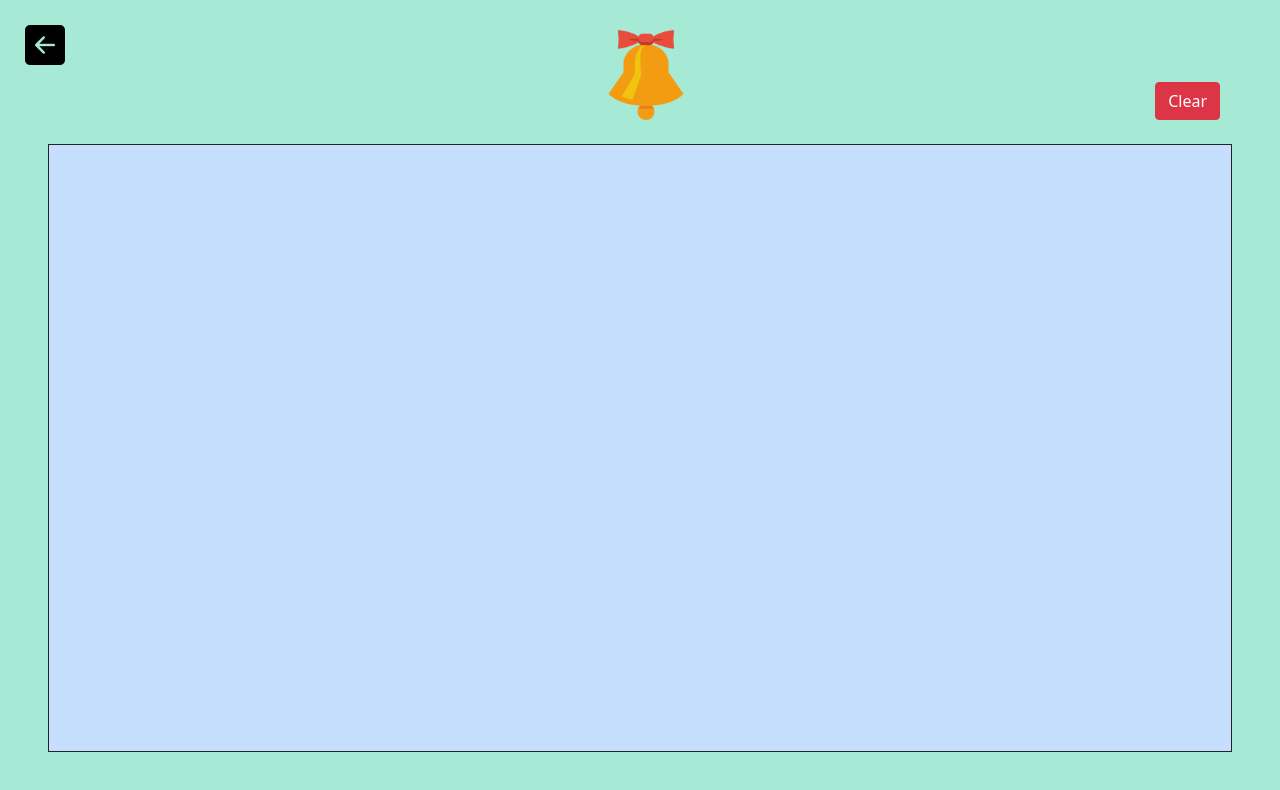
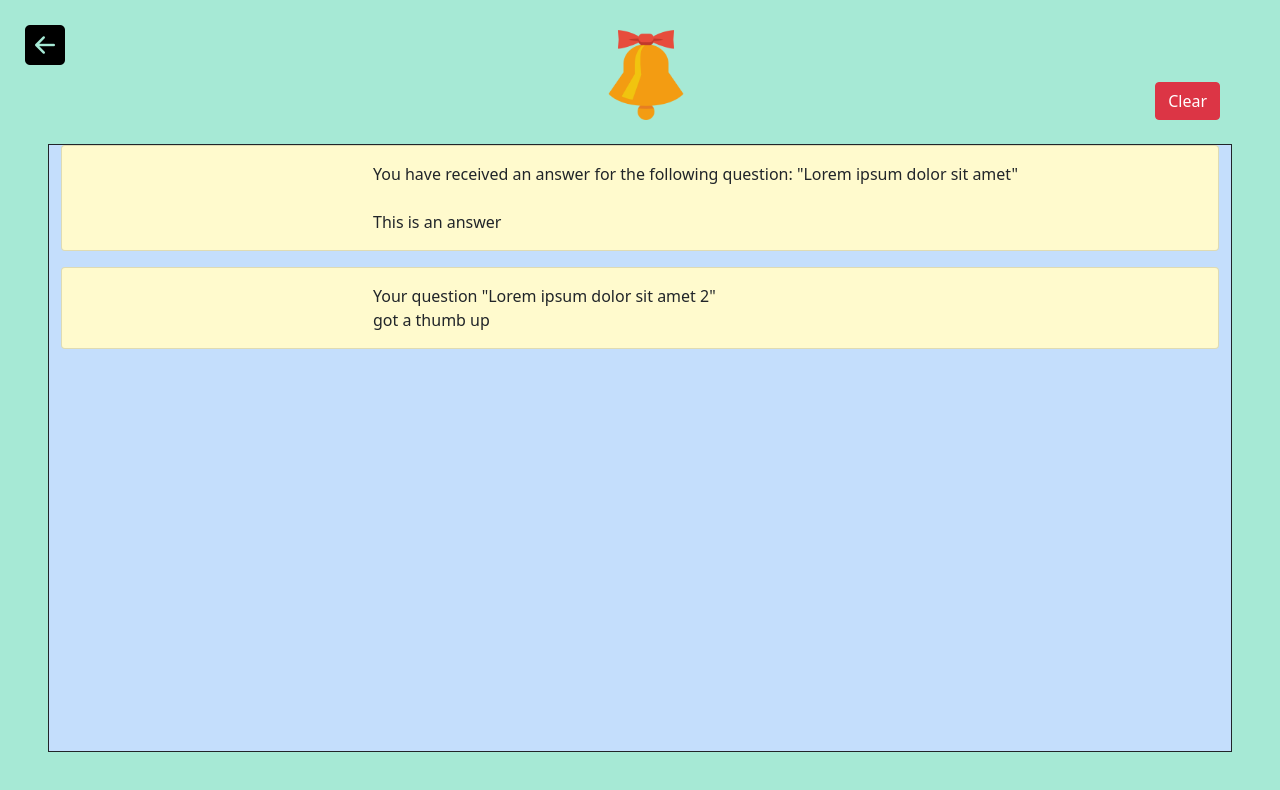
Before and after one commit to CelineAschwanden/magic-conch-shell, an Angular app: page /notifications in a window 1280 px wide. Shown: the top 790 px of the page. Built offline with nearby package versions, Linux system fonts and the light colour scheme.

Commit message:
created notif-card component

```diff
--- a/package.json
+++ b/package.json
@@ -16,6 +16,7 @@
   "private": true,
   "dependencies": {
     "@angular/animations": "~13.3.0",
+    "@angular/cdk": "^13.3.4",
     "@angular/common": "~13.3.0",
     "@angular/compiler": "~13.3.0",
     "@angular/core": "~13.3.0",
--- a/src/app/app-routing.module.ts
+++ b/src/app/app-routing.module.ts
@@ -7,6 +7,7 @@ import { RegisterComponent } from './register/register.component';
 import { QuestionComponent } from './question/question.component';
 import { AnswerComponent } from './answer/answer.component';
 import { NotificationsComponent } from './notifications/notifications.component';
+import { NotifCardComponent } from './notifications/notif-card/notif-card.component';
 
 const routes: Routes = [
   { path: '', redirectTo: '/home', pathMatch: 'full' },
@@ -25,4 +26,4 @@ const routes: Routes = [
 
 export class AppRoutingModule { }
 export const RoutingComponent = [HomeComponent,LoginComponent,RegisterComponent, QuestionComponent,
-  AnswerComponent, NotificationsComponent]
+  AnswerComponent, NotificationsComponent, NotifCardComponent]
--- /dev/null
+++ b/src/app/notifications/notif-card/notif-card.component.html
@@ -0,0 +1,19 @@
+<div class="card mb-3" *ngIf="notification">
+    <div class="row no-gutters">
+      <div class="col-md-3">
+        <i class="bi bi-hand-thumbs-up" *ngIf="notification.type === Type.answer && notification.content == 'positive'"></i>
+        <i class="bi bi-hand-thumbs-down" *ngIf="notification.type === Type.answer && notification.content == 'negative'"></i>
+      </div>
+      <div class="col-md-8">
+        <div class="card-body">
+          <p class="card-text" *ngIf="notification.type === Type.answer">
+            You have received an answer for the following question: "{{ notification.question }}"<br><br>{{ notification.content }}
+          </p>
+          <p class="card-text" *ngIf="notification.type === Type.rating">
+            Your question "{{ notification.question }}"<br>
+            got a thumb <span *ngIf="notification.content == 'positive'; else negative">up</span><ng-template #negative>down</ng-template>
+          </p>
+        </div>
+      </div>
+    </div>
+  </div>
--- /dev/null
+++ b/src/app/notifications/notif-card/notif-card.component.scss
@@ -0,0 +1,4 @@
+
+.card {
+    background-color: lemonchiffon;
+}
--- /dev/null
+++ b/src/app/notifications/notif-card/notif-card.component.ts
@@ -0,0 +1,19 @@
+import { Component, OnInit, Input } from '@angular/core';
+import { Notification, Type } from './notification';
+
+@Component({
+  selector: 'app-notif-card',
+  templateUrl: './notif-card.component.html',
+  styleUrls: ['./notif-card.component.scss']
+})
+
+export class NotifCardComponent implements OnInit {
+
+  @Input() notification: Notification | null = null;
+  Type = Type;
+
+  constructor() { }
+
+  ngOnInit(): void {
+  }
+}
--- /dev/null
+++ b/src/app/notifications/notif-card/notification.ts
@@ -0,0 +1,10 @@
+export enum Type {
+    answer,
+    rating
+}
+
+export interface Notification {
+    type: Type;
+    content: string;
+    question: string;
+}
--- a/src/app/notifications/notifications.component.html
+++ b/src/app/notifications/notifications.component.html
@@ -14,6 +14,8 @@
     </div>
 
     <div class="row h-85 px-5 pb-5 pt-4">
-        <div class="border border-dark content-container"></div>
+        <div class="border border-dark content-container">
+            <app-notif-card *ngFor="let notif of notifList" [notification]="notif"></app-notif-card>
+        </div>
     </div>
 </div>
--- a/src/app/notifications/notifications.component.ts
+++ b/src/app/notifications/notifications.component.ts
@@ -1,15 +1,29 @@
 import { Component, OnInit } from '@angular/core';
+import { Notification, Type } from './notif-card/notification';
 
 @Component({
   selector: 'app-notifications',
   templateUrl: './notifications.component.html',
   styleUrls: ['./notifications.component.scss']
 })
+
 export class NotificationsComponent implements OnInit {
+
+  notifList: Notification[] = [
+    {
+      type: Type.answer,
+      content: 'This is an answer',
+      question: 'Lorem ipsum dolor sit amet'
+    },
+    {
+      type: Type.rating,
+      content: 'positive',
+      question: 'Lorem ipsum dolor sit amet 2'
+    }
+  ];
 
   constructor() { }
 
   ngOnInit(): void {
   }
-
 }
--- a/src/index.html
+++ b/src/index.html
@@ -6,8 +6,11 @@
   <base href="/">
   <meta name="viewport" content="width=device-width, initial-scale=1">
   <link rel="icon" type="image/x-icon" href="assets/conch_shell_logo.png">
+  <link rel="preconnect" href="https://fonts.gstatic.com">
+  <link href="https://fonts.googleapis.com/css2?family=Roboto:wght@300;400;500&display=swap" rel="stylesheet">
+  <link href="https://fonts.googleapis.com/icon?family=Material+Icons" rel="stylesheet">
 </head>
-<body class="h-100 main-background">
+<body class="h-100 main-background mat-typography">
   <app-root></app-root>
 </body>
 </html>
```
Also changed, not shown: src/app/app.module.ts (+6 -2 lines), 2 other files (tests, documents, lock files or other folders).
